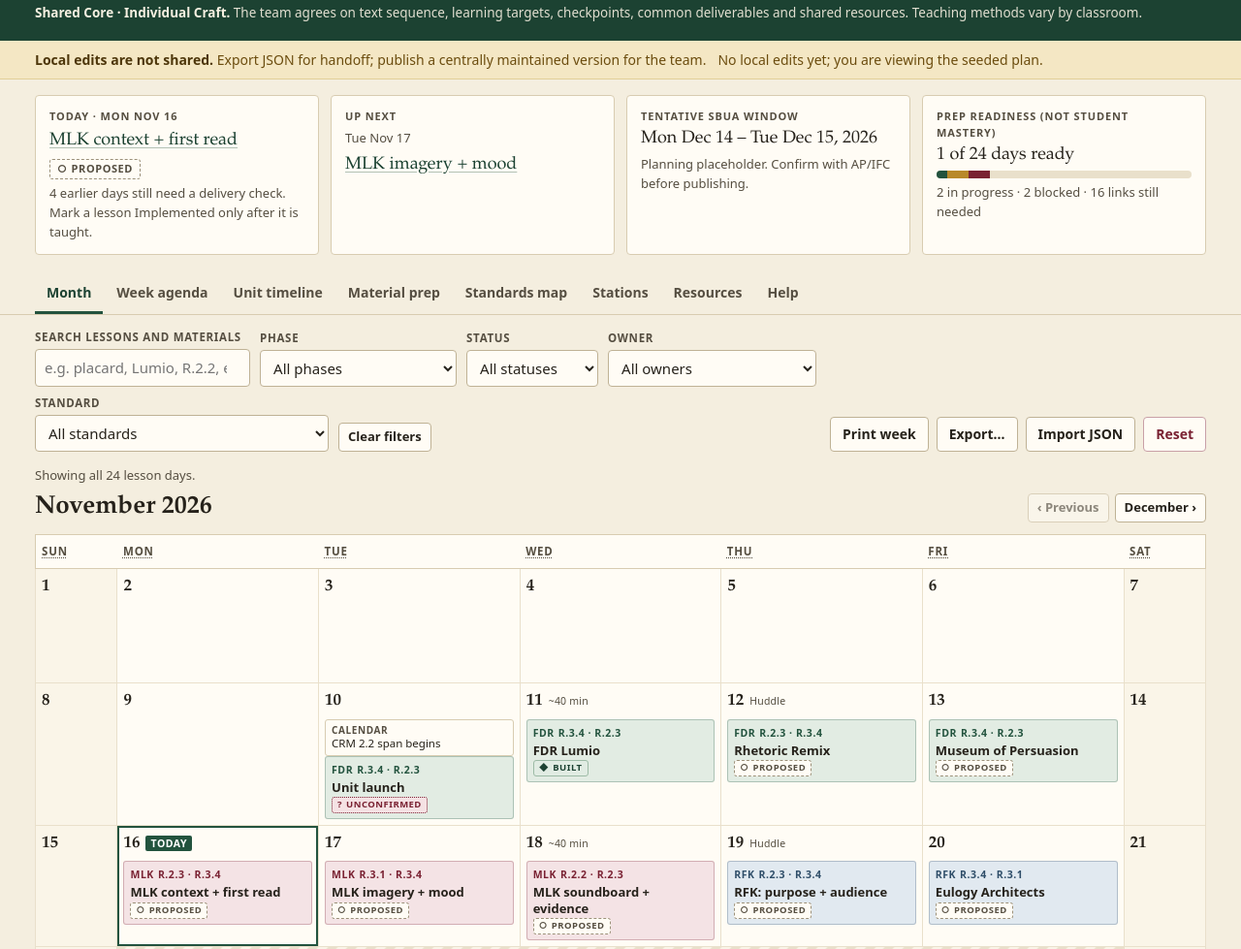
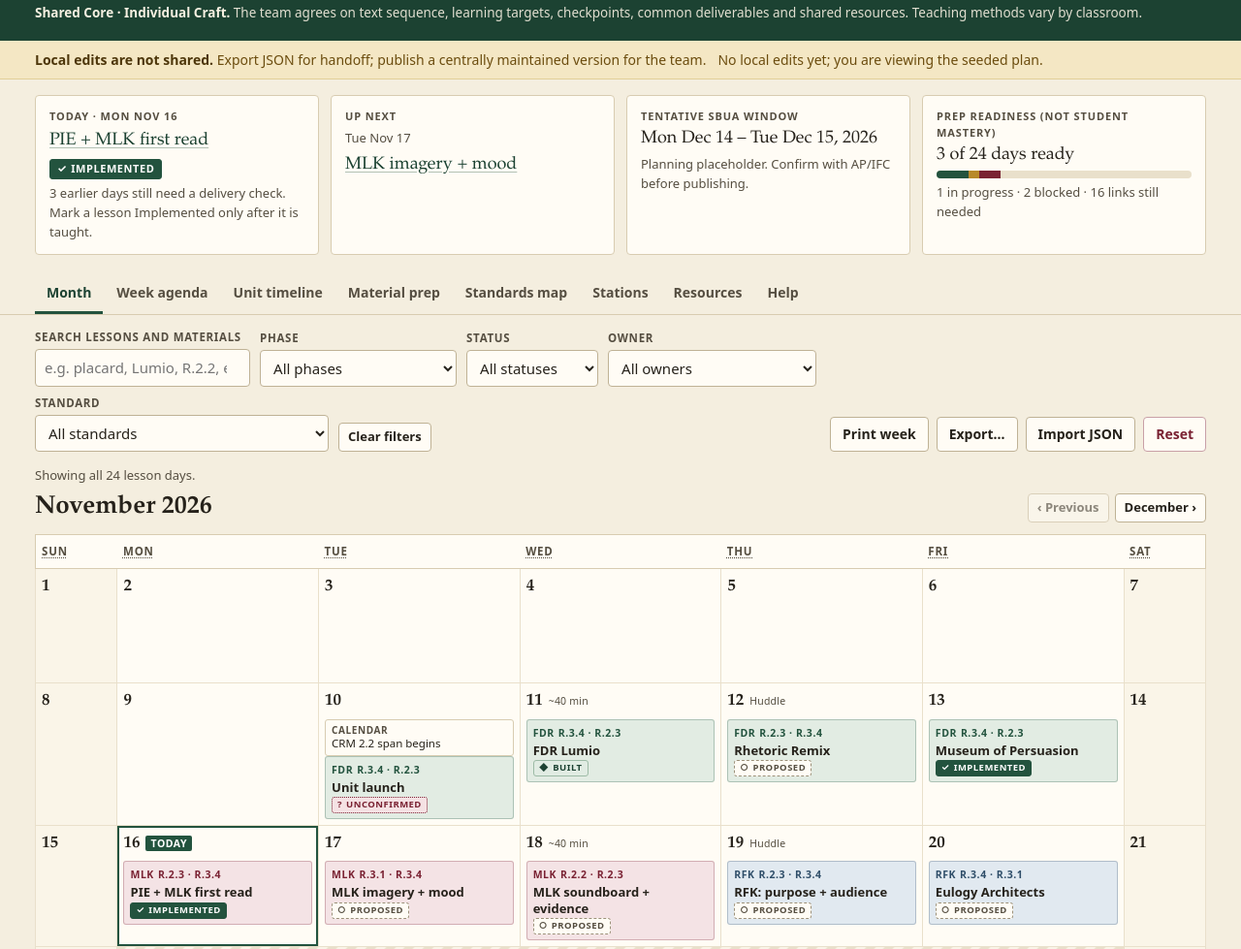
Before and after one commit to bookfairshit/Unit-2.2-Informational-Text, a plain HTML site: page unit-2-2-dashboard.html in a window 1280 px wide. Shown: the part 212-1191 px from the top of the page at 97% size. Drawn offline with Linux system fonts and the light colour scheme.

Commit message:
Record Nov 13 and Nov 16 as taught; link lesson files; adjust Nov 17
Calendar updates from the teacher's reports:
- Nov 16 is now Implemented. The record shows what was taught: PIE
  through commercials, with an emphasis on combining purposes and
  appeals, then students reading chunk 1 of "I Have a Dream" as they
  watched King deliver it. It notes that Guided Read B, the two-excerpt
  checkpoint and the exit ticket were not reported as done.
- Nov 13 is now Implemented, with a note on the period-1 stall and the
  revised individual-exhibit version.
- Nov 17 gets a proposed team note: carry Monday's unfinished pieces
  into the figurative-language/mood lesson instead of adding a day.

Lessons can now list files that ship in the repo (decks, scripts,
lesson pack). This replaces the one-off lesson-pack link. Nov 12, 13
and 16 link their materials, imports validate the paths, and the link
test checks that every linked file exists.

Co-Authored-By: Claude Opus 5.5 <noreply@anthropic.com>
Claude-Session: https://claude.ai/code/session_01DJhFYj9DCAoDL3MB2m6YgV

```diff
--- a/unit-2-2-dashboard.html
+++ b/unit-2-2-dashboard.html
@@ -598,12 +598,14 @@ function E(o){
     id:'', date:'', title:'', short:'', phase:'fdr', owners:[], primarySkill:'', secondarySkill:'',
     durationMinutes:null, durationNote:'', status:'PROPOSED', seedStatus:'PROPOSED', dateStatus:'PROPOSED',
     prepStatus:'NOT_STARTED', focus:'', objective:'', hook:'', activities:[], deliverable:'', sections:[],
-    materials:[], links:[], notes:'', guidance:[], assessmentFlag:null, teamSharedFlag:true, pack:false,
+    materials:[], links:[], notes:'', guidance:[], assessmentFlag:null, teamSharedFlag:true, files:[],
     notebook:'', lastUpdated:SEED_VERSION
   }, o);
 }
 const A = (time, label, detail) => ({time, label, detail});
 const L = (label) => ({label, url:''});
+/* Lesson files that ship in this repository (relative paths, so they work wherever the folder is hosted). */
+const F = (label, path) => ({label, path});
 
 const SEED_ENTRIES = [
   E({id:'d1110', date:'2026-11-10', title:'Unit launch: rhetoric foundations', short:'Unit launch', phase:'fdr',
@@ -617,7 +619,8 @@ const SEED_ENTRIES = [
     materials:['FDR Lumio resource (selected excerpts, not the complete speech)'], links:[L('FDR Lumio resource')],
     guidance:['The Lumio resource was built. Actual completion in each class is unverified.']}),
   E({id:'d1112', date:'2026-11-12', title:'Rhetoric Remix \u2014 Same Crisis, Different Audience', short:'Rhetoric Remix', phase:'fdr',
-    primarySkill:'R.2.3', secondarySkill:'R.3.4', durationMinutes:45, durationNote:'45-minute model; adapt to the actual bell.', prepStatus:'IN_PROGRESS', pack:true,
+    primarySkill:'R.2.3', secondarySkill:'R.3.4', durationMinutes:45, durationNote:'45-minute model; adapt to the actual bell.', prepStatus:'IN_PROGRESS',
+    files:[F('Rhetoric Remix deck (PowerPoint for Lumio)', 'lumio/rhetoric-remix-nov-12.pptx'), F('Nov 12–13 lesson pack (printables)', 'unit-2-2-lesson-pack-nov-12-13.html#nov12')],
     focus:'Rhetoric Remix: change an announcement for two audiences.',
     objective:'Explain how audience and purpose change the rhetorical choices a speaker makes; support the explanation with exact language from a student-created text.',
     hook:'\u201CWould you rather hear a leader say \u2018Everything is fine\u2019 or \u2018Things are difficult, but here is our plan\u2019? Why?\u201D 2 sentences; 1 quick share.',
@@ -638,7 +641,10 @@ const SEED_ENTRIES = [
     links:[L('FDR Lumio resource')], notebook:'11/12 \u2014 Rhetoric Remix: Audience Matters',
     guidance:['Printables (scenario cards, audience cards, vote slips, exit slips) are drafted in the Nov 12\u201313 lesson pack. Review before printing.']}),
   E({id:'d1113', date:'2026-11-13', title:'Museum of Persuasion \u2014 From Fear to Dream', short:'Museum of Persuasion', phase:'fdr',
-    primarySkill:'R.3.4', secondarySkill:'R.2.3', durationMinutes:50, durationNote:'50-minute model; adapt to the actual bell.', prepStatus:'IN_PROGRESS', pack:true,
+    primarySkill:'R.3.4', secondarySkill:'R.2.3', durationMinutes:50, durationNote:'50-minute model; adapt to the actual bell.', prepStatus:'READY',
+    status:'IMPLEMENTED', lastUpdated:'2026-11-16',
+    notes:'Taught Nov 13 (teacher report). Period 1 used the shared-placard version and stalled: one student built the exhibit while three waited. The deck was then revised for later periods: each student builds an individual exhibit from a 20-speech bank, tables take wing jobs, and the placard is a four-line rhetorical analysis (message, appeal + definition, evidence, impact).',
+    files:[F('Museum of Persuasion deck, revised (PowerPoint for Lumio)', 'lumio/museum-of-persuasion-nov-13.pptx'), F('Teacher script (phone-friendly)', 'unit-2-2-teacher-script-nov-13.html'), F('Nov 12–13 lesson pack (paper version)', 'unit-2-2-lesson-pack-nov-12-13.html#nov13')],
     focus:'Museum of Persuasion: FDR placards; MLK bridge.',
     objective:'Analyze how rhetorical choices respond to a specific historical need and predict how a later speaker might use rhetoric for a different purpose.',
     hook:'\u201CWhat makes a speech worthy of being remembered?\u201D Write one quality and a specific example.',
@@ -658,15 +664,23 @@ const SEED_ENTRIES = [
     materials:['3 FDR excerpt cards','Museum placard template (half sheet)','Tape','Sticky notes','Timer','MLK source clip with transcript','Projector'],
     links:[L('MLK audio/video selection or licensed excerpt, with transcript'), L('FDR Lumio resource')], notebook:'11/13 \u2014 Museum of Persuasion',
     guidance:['FDR excerpt cards should carry the team\u2019s selected Lumio excerpts. The lesson pack leaves the excerpt text blank instead of reprinting a different selection.']}),
-  E({id:'d1116', date:'2026-11-16', title:'MLK: historical context + guided first read', short:'MLK context + first read', phase:'mlk',
-    primarySkill:'R.2.3', secondarySkill:'R.3.4', focus:'MLK historical context and guided first read.', deliverable:'Two annotated excerpts with purpose/effect',
+  E({id:'d1116', date:'2026-11-16', title:'The Power of Purpose: PIE + MLK first read', short:'PIE + MLK first read', phase:'mlk',
+    primarySkill:'R.2.3', secondarySkill:'R.3.4', status:'IMPLEMENTED', prepStatus:'READY', lastUpdated:'2026-11-16',
+    focus:'MLK historical context and guided first read.', deliverable:'Two annotated excerpts with purpose/effect',
+    objective:'I can identify an author’s purpose and explain how specific language helps the author achieve that purpose.',
+    activities:[A('', 'PIE introduction through commercials', 'A brief author’s-purpose introduction (persuade, inform, entertain) using commercial advertisements. Emphasis: effective texts combine purposes and appeals rather than relying on just one.'), A('', '“I Have a Dream” introduction', 'Students read chunk 1 (the promise / “bad check” section) while watching King deliver it.')],
+    materials:['The Power of Purpose deck (PIE + MLK)', 'Teacher-selected commercials for the PIE introduction', 'Video of King delivering the speech', '“I Have a Dream” transcript copy for students'],
     links:[L('MLK selected excerpt / clip (appropriately sourced)')],
+    notes:'Taught Nov 16 (teacher report): a brief PIE introduction through commercials, stressing that strong texts combine purposes and appeals; then the speech introduced, with students reading chunk 1 as they watched King deliver it.\n\nNot reported as done: Guided Read B (the dream section), the two-excerpt checkpoint and the exit ticket. The Nov 17 note proposes carrying them forward.',
+    notebook:'11/16 – Author’s Purpose: PIE + MLK',
+    files:[F('The Power of Purpose deck (PowerPoint)', 'lumio/power-of-purpose-nov-16.pptx'), F('Deck preview (PDF)', 'lumio/power-of-purpose-nov-16-preview.pdf')],
     guidance:['Historical context is a short runway, not the destination.']}),
   E({id:'d1117', date:'2026-11-17', title:'MLK imagery: figurative-language Bingo + quote-to-mood', short:'MLK imagery + mood', phase:'mlk',
     owners:['Carina Seagrave','Carissa Motilalsingh'], primarySkill:'R.3.1', secondarySkill:'R.3.4', prepStatus:'UNKNOWN',
     focus:'MLK imagery, figurative-language Bingo, quote-to-mood.', deliverable:'Quotation \u2192 mood \u2192 explanation',
     activities:[A('','Figurative-Language Bingo (Carina Seagrave)','MLK rhetorical imagery and repetition, ending with an effect explanation. Carina also contributed a mood exit ticket.'), A('','Quote-to-Mood (Carissa Motilalsingh)','Sort brief excerpts by mood; justify with diction, syntax and imagery.')],
-    links:[L('Figurative-Language Bingo + mood exit ticket (Carina)'), L('Quote-to-Mood (Carissa)')],
+    links:[L('Figurative-Language Bingo + mood exit ticket (Carina)'), L('Quote-to-Mood (Carissa)')], lastUpdated:'2026-11-16',
+    notes:'Proposed adjustment after Nov 16 (not yet confirmed with the team). Monday covered PIE and chunk 1 only, so fold its unfinished pieces into today instead of adding a day:\n1. Retrieval on chunk 1 through Monday’s “combine” lens: which purposes and appeals does King blend in the promise section?\n2. Read and watch the dream section.\n3. Figurative language → mood (R.3.1), with the Bingo and quote-to-mood activities if they are ready.\n4. Finish the two-excerpt checkpoint (A promise, B dream), adding a mood line to Excerpt B so it also serves as today’s R.3.1 evidence.',
     guidance:['R.3.1: students explain how the figurative language creates the mood, not just name the device or the mood.', 'Readiness and links not yet confirmed with the authors.']}),
   E({id:'d1118', date:'2026-11-18', title:'MLK rhetorical soundboard: central idea and evidence', short:'MLK soundboard + evidence', phase:'mlk',
     primarySkill:'R.2.2', secondarySkill:'R.2.3', focus:'MLK rhetorical soundboard and central idea/evidence.', deliverable:'Evidence ranking with justification',
@@ -799,6 +813,8 @@ const esc = s => String(s == null ? '' : s).replace(/[&<>"']/g, c => ({'&':'&amp
 const clone = o => JSON.parse(JSON.stringify(o));
 const same = (a, b) => JSON.stringify(a) === JSON.stringify(b);
 const isHttp = u => typeof u === 'string' && /^https?:\/\/[^\s<>"]+$/i.test(u.trim());
+/* A file shipped beside the dashboard: relative path, no scheme, no "..", no leading slash. */
+const isLocalPath = p => typeof p === 'string' && /^[A-Za-z0-9_][A-Za-z0-9_.\/#-]*$/.test(p) && !p.includes('..') && !/^[a-z][a-z0-9+.-]*:/i.test(p);
 const pad = n => String(n).padStart(2, '0');
 const DOW = ['Sun','Mon','Tue','Wed','Thu','Fri','Sat'];
 const DOW_LONG = ['Sunday','Monday','Tuesday','Wednesday','Thursday','Friday','Saturday'];
@@ -985,6 +1001,9 @@ function options(map, sel, allLabel){
 function linkHTML(l){
   if (isHttp(l.url)) return '<a href="' + esc(l.url.trim()) + '" target="_blank" rel="noopener noreferrer">' + esc(l.label || l.url) + '</a>';
   return '<span>' + esc(l.label || 'Untitled link') + '</span> <span class="chip needs">Needs link</span>';
+}
+function fileLink(f){
+  return isLocalPath(f.path) ? '<a href="' + esc(f.path) + '">' + esc(f.label || f.path) + '</a>' : '<span>' + esc(f.label || 'File') + '</span>';
 }
 function textBlock(t){ return t ? t.split(/\n{2,}/).map(p => '<p class="ptxt">' + esc(p) + '</p>').join('') : ''; }
 let toastTimer = null;
@@ -1314,7 +1333,7 @@ function renderPrep(){
           '<button class="linkish" type="button" data-open="' + esc(e.id) + '"><b>' + esc(e.short || e.title) + '</b></button>' +
           (e.materials.length ? '<ul>' + e.materials.map(m => '<li>' + esc(m) + '</li>').join('') + '</ul>' : '<span class="empty">No materials listed yet</span>') +
           (e.links.length ? '<span class="chips">' + (nl ? needsChip(nl) : '<span class="chip ok">Links added</span>') + '</span>' : '') +
-          (e.pack ? '<span style="font-size:12.5px">Printables: <a href="unit-2-2-lesson-pack-nov-12-13.html">lesson pack</a> (file in this folder)</span>' : '') +
+          (e.files.length ? '<span style="font-size:12.5px">Files: ' + e.files.map(fileLink).join(' · ') + '</span>' : '') +
           '<label class="sr" for="prep-' + esc(e.id) + '">Prep status for ' + esc(e.short) + '</label><select id="prep-' + esc(e.id) + '" data-prep="' + esc(e.id) + '">' + options(PREP_IDS.map(k => [k, PREP[k].label]), e.prepStatus) + '</select></article>';
       }).join('') : '<p class="empty">None</p>') + '</section>';
   }).join('');
@@ -1481,7 +1500,8 @@ function lessonPlanHTML(e){
     '<div><h3>Schedule</h3><p>' + esc(fmtLong(e.date)) + '</p><p class="muted" style="font-size:14px">' + (e.durationMinutes ? e.durationMinutes + ' minutes. ' : 'Minutes not set; verify the bell schedule. ') + esc(e.durationNote) + (note ? ' ' + esc(note.long) : '') + '</p></div>' +
     '<div><h3>Ownership</h3><p>' + esc(ownersText(e)) + '</p><p class="muted" style="font-size:14px">' + esc(sharedText(e.teamSharedFlag)) + '</p></div>' +
     '<div><h3>Links</h3>' + (e.links.length ? '<ul class="linkrows">' + e.links.map(l => '<li>' + linkHTML(l) + '</li>').join('') + '</ul>' : '<p class="notdrafted">No links listed.</p>') +
-      (e.pack ? '<p style="margin-top:6px;font-size:14px">Printables: <a href="unit-2-2-lesson-pack-nov-12-13.html#' + (e.id === 'd1112' ? 'nov12' : 'nov13') + '">Nov 12\u201313 lesson pack</a> (file in this folder)</p>' : '') + '</div>' +
+      '</div>' +
+    (e.files.length ? '<div><h3>Lesson files</h3><ul class="linkrows">' + e.files.map(f => '<li>' + fileLink(f) + '</li>').join('') + '</ul><p class="muted" style="font-size:12.5px;margin-top:4px">Files in this folder; they open when the dashboard is hosted with them.</p></div>' : '') +
     (e.guidance.length ? '<div><h3>Planning notes from the brief</h3><ul class="guidance">' + e.guidance.map(g => '<li>' + esc(g) + '</li>').join('') + '</ul></div>' : '') +
     '<div><h3>Team notes</h3>' + (e.notes ? textBlock(e.notes) : '<p class="notdrafted">No notes yet.</p>') + '</div>' +
     '<div><h3>Record</h3><p class="muted" style="font-size:13px">Seed status: ' + esc(e.seedStatus) + '<br>Last updated: ' + esc(fmtStamp(e.lastUpdated)) + '<br>ID: <code>' + esc(e.id) + '</code></p></div>';
@@ -1647,12 +1667,13 @@ const T = {
   links:v => Array.isArray(v) && v.every(l => l && typeof l.label === 'string' && typeof l.url === 'string' && (l.url === '' || isHttp(l.url))),
   acts:v => Array.isArray(v) && v.every(a => a && typeof a.time === 'string' && typeof a.label === 'string' && typeof a.detail === 'string'),
   secs:v => Array.isArray(v) && v.every(s => s && typeof s.heading === 'string' && typeof s.text === 'string' && Array.isArray(s.items) && s.items.every(i => typeof i === 'string')),
-  enumOf:list => v => list.includes(v), enumOrNull:list => v => v === null || list.includes(v)
+  enumOf:list => v => list.includes(v), enumOrNull:list => v => v === null || list.includes(v),
+  files:v => Array.isArray(v) && v.every(f => f && typeof f.label === 'string' && isLocalPath(f.path))
 };
 const ENTRY_FIELDS = {date:T.date, title:T.str, short:T.str, phase:T.enumOf(PHASES.map(p => p.id)), owners:T.strArr, primarySkill:T.str, secondarySkill:T.str,
   durationMinutes:T.numOrNull, durationNote:T.str, status:T.enumOf(STATUS_IDS), seedStatus:T.str, dateStatus:T.enumOf(DATE_STATUS_IDS), prepStatus:T.enumOf(PREP_IDS),
   focus:T.str, objective:T.str, hook:T.str, activities:T.acts, deliverable:T.str, sections:T.secs, materials:T.strArr, links:T.links, notes:T.str, guidance:T.strArr,
-  assessmentFlag:T.enumOrNull(Object.keys(ASSESS)), teamSharedFlag:T.tri, pack:T.bool, notebook:T.str};
+  assessmentFlag:T.enumOrNull(Object.keys(ASSESS)), teamSharedFlag:T.tri, files:T.files, notebook:T.str};
 const STATION_FIELDS = {readiness:T.enumOf(Object.keys(STATION_READY)), author:T.str, url:v => v === '' || isHttp(v), notes:T.str};
 const RES_FIELDS = {url:v => v === '' || isHttp(v), notes:T.str};
 function diffFrom(seed, incoming, fields, warn, label){
```
Also changed, not shown: tests/dashboard.test.js (+5 -3 lines).
